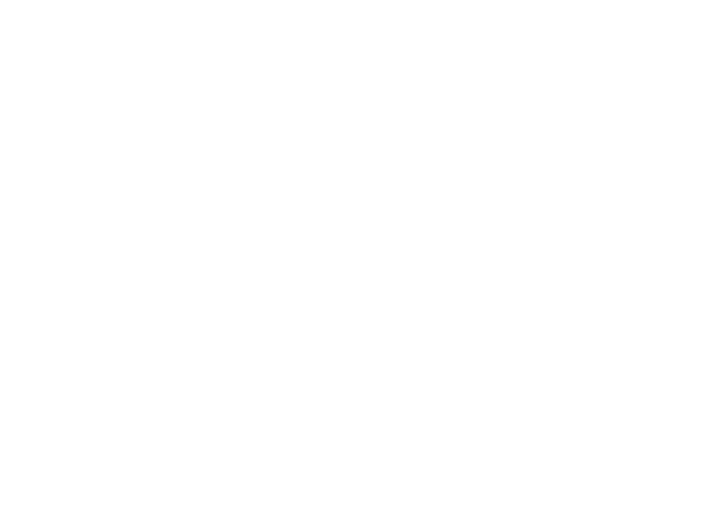
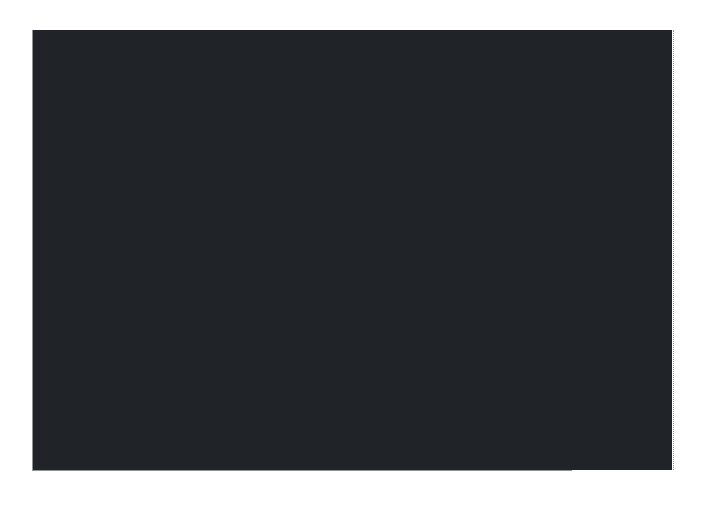
Before and after one commit to MuyMalo/stockwatch, a React (Create React App) app: page / in a window 1280 px wide. Shown: the top 510 px of the page, without its empty margins (6-711 px from the left). Built offline with nearby package versions, Linux system fonts and the light colour scheme; the HTML template or start-up script is replaced by a standard one.

Commit message:
working on chart

```diff
--- a/src/App.js
+++ b/src/App.js
@@ -1,9 +1,11 @@
 import React from 'react';
+
+import CandlestickChart from './components/chart/candlestick-chart.js';
 
 function App() {
   return (
     <div className="App">
-
+      <CandlestickChart />
     </div>
   );
 }
--- /dev/null
+++ b/src/components/chart/candlestick-chart.css
@@ -0,0 +1,20 @@
+
+.container {
+    background: #202429;
+    height: 55vh;
+    width: 50vw;
+    margin: 30px;
+}
+
+.y-axis {
+    height: 100%;
+    width: 100%;
+    border-left: 1px solid #919191;
+    border-right: 1px dotted #919191;
+
+}
+
+.x-axis {
+    width: 540px;
+    border-bottom: 1px solid #919191;
+}
--- /dev/null
+++ b/src/components/chart/candlestick-chart.js
@@ -0,0 +1,23 @@
+import React from 'react';
+import './candlestick-chart.css';
+
+export default class CandlestickChart extends React.Component {
+
+
+    render() {
+        return (
+            <div className="container">
+                <div className="y-axis">
+
+                </div>
+                <div className="x-axis">
+
+                </div>
+                <div className="candlesticks">
+
+                </div>
+
+            </div>
+        )
+    }
+}
```
